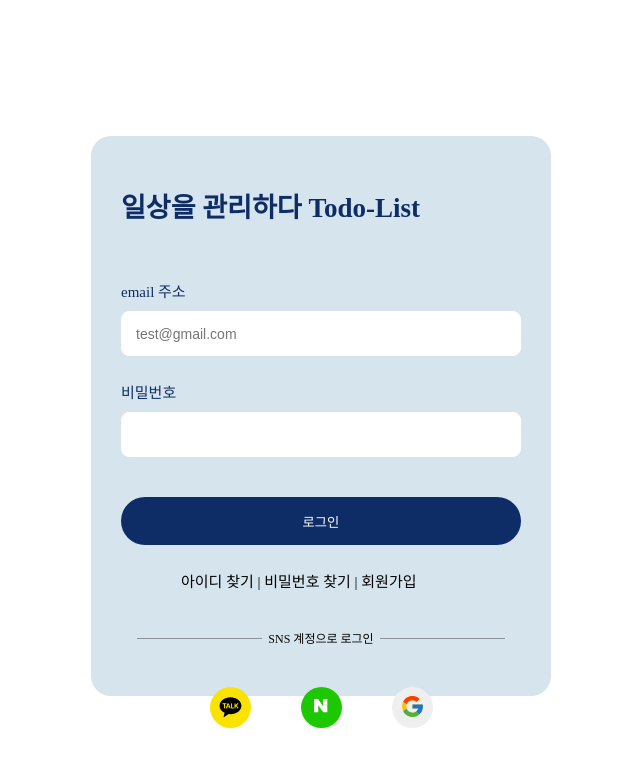
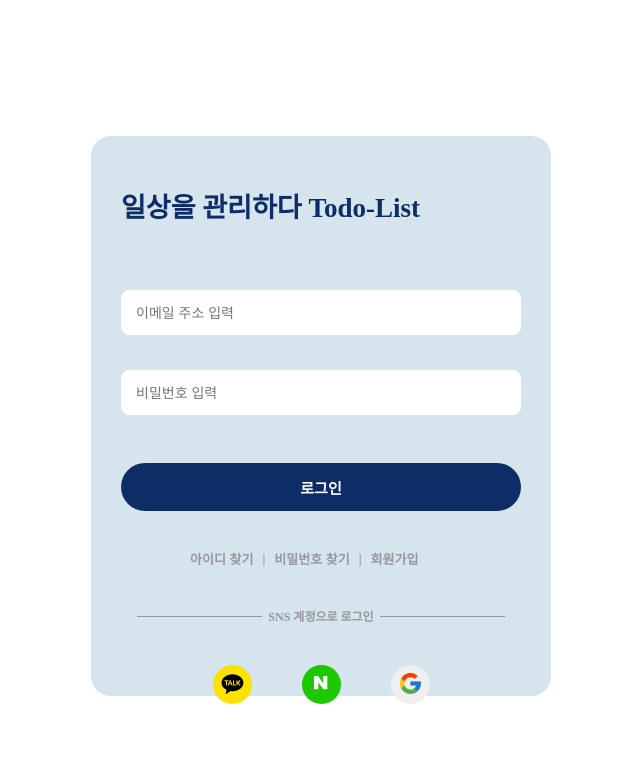
Before and after one commit to 20210805jiwoo/tave-todolist, a React (Create React App) app: page / in a window 1280 px wide. Shown: the top 766 px of the page, without its empty margins (319-959 px from the left). Built offline with nearby package versions, Linux system fonts and the light colour scheme; some icons are missing; the HTML template or start-up script is replaced by a standard one.

Commit message:
navigate로 페이지 연결

```diff
--- a/package.json
+++ b/package.json
@@ -12,6 +12,7 @@
     "react": "^18.2.0",
     "react-dom": "^18.2.0",
     "react-icons": "^4.11.0",
+    "react-router-dom": "^6.16.0",
     "react-scripts": "^5.0.1",
     "redux": "^4.2.1",
     "web-vitals": "^2.1.4"
--- a/src/App.js
+++ b/src/App.js
@@ -1,10 +1,26 @@
+import React from 'react';
+import { BrowserRouter as Router, Routes, Route } from 'react-router-dom';
 import Login from "./Login";
+import FindId from "./FindId";
+import FindPwd from "./FindPwd";
+import SignUp from "./SignUp";
+import Kakao from './SocialLogin/Kakao';
+import Naver from './SocialLogin/Naver';
+import Google from './SocialLogin/Google';
 
 function App() {
   return (
-    <div>
-      <Login />
-    </div>
+    <Router>
+      <Routes>
+        <Route path="/" element={<Login />} />
+        <Route path="/findid" element={<FindId />} />
+        <Route path="/findpwd" element={<FindPwd />} />
+        <Route path="/signup" element={<SignUp />} />
+        <Route path="/kakao" element={<Kakao />} />
+        <Route path="/naver" element={<Naver />} />
+        <Route path="/google" element={<Google />} />
+      </Routes>
+    </Router>
   )
 }
 
--- /dev/null
+++ b/src/FindId.jsx
@@ -0,0 +1,11 @@
+import React from 'react';
+
+function FindId() {
+    return (
+    <div>
+        아이디 찾기 페이지
+    </div>
+    );
+}
+
+export default FindId;
--- /dev/null
+++ b/src/FindPwd.jsx
@@ -0,0 +1,11 @@
+import React from 'react';
+
+function FindPwd() {
+    return (
+    <div>
+        비밀번호 찾기 페이지
+    </div>
+    );
+}
+
+export default FindPwd;
--- a/src/Login.jsx
+++ b/src/Login.jsx
@@ -1,32 +1,38 @@
 import React from 'react'
+import { useNavigate } from 'react-router-dom';
 import './index.css';
 import {FcGoogle} from 'react-icons/fc';
 import {SiNaver} from 'react-icons/si';
 import {RiKakaoTalkFill} from 'react-icons/ri';
+import {PiNotepad} from 'react-icons/pi';
 
 export default function Login() {
+    const navigate = useNavigate();
+
     return (
         <div className="page">
             <div className='title'>
-                일상을 관리하다 Todo-List<br/>
+                일상을 관리하다 Todo-List
+                <PiNotepad className='note'/><br/>
             </div>
 
             <div className='content'>
-                <div className='inputTitle'>email 주소</div>
+                {/* <div className='inputTitle'>email 주소</div> */}
                 <div className='inputWrap'>
                     <input
                     className='input'
-                    placeholder='test@gmail.com'/>
+                    placeholder='이메일 주소 입력'/>
                 </div>
                 {/* <div className='errorMessage'>
                     올바른 이메일을 입력하세요.
                 </div> */}
 
-                <div className='inputTitle'>비밀번호</div>
+                {/* <div className='inputTitle'>비밀번호</div> */}
                 <div className='inputWrap'>
                     <input
                     className='input'
-                    type='password'/>
+                    type='password'
+                    placeholder='비밀번호 입력'/>
                 </div>
                 {/* <div className='errorMessage'>
                     영문, 숫자, 특수문자 포함 8자 이상 입력해주세요.
@@ -37,19 +43,23 @@ export default function Login() {
                 </div>
 
                 <div className='option'>
-                    아이디 찾기 | 비밀번호 찾기 | 회원가입 <br/>
+                <button onClick={()=>{navigate("/findid")}} className='accountbutton'>아이디 찾기</button>
+                    <p className='accountbutton'>|</p>
+                <button onClick={()=>{navigate("/findpwd")}} className='accountbutton'>비밀번호 찾기</button>
+                    <p className='accountbutton'>|</p>
+                <button onClick={()=>{navigate("/signup")}} className='accountbutton'>회원가입</button>
                 </div>
 
                 <div className='hr-sen'>SNS 계정으로 로그인</div>
 
                 <div className='social-login'>
-                    <button onClick={''} className='kakao'>
+                    <button onClick={()=>{navigate("/kakao")}} className='kakao'>
                     <RiKakaoTalkFill className='detail'/>
                     </button>
-                    <button onClick={''} className='naver'>
+                    <button onClick={()=>{navigate("/naver")}} className='naver'>
                     <SiNaver className='naverdetail' />
                     </button>
-                    <button onClick={''} className='google'>
+                    <button onClick={()=>{navigate("/google")}} className='google'>
                     <FcGoogle className='detail'/>
                     </button>
                 </div>
--- /dev/null
+++ b/src/SignUp.jsx
@@ -0,0 +1,11 @@
+import React from 'react';
+
+function SignUp() {
+    return (
+    <div>
+        회원가입 페이지
+    </div>
+    );
+}
+
+export default SignUp;
--- /dev/null
+++ b/src/SocialLogin/Google.jsx
@@ -0,0 +1,11 @@
+import React from 'react';
+
+function Google() {
+    return (
+    <div>
+        구글로 로그인하기
+    </div>
+    );
+}
+
+export default Google;
--- /dev/null
+++ b/src/SocialLogin/Kakao.jsx
@@ -0,0 +1,11 @@
+import React from 'react';
+
+function Kakao() {
+    return (
+    <div>
+        카카오톡으로 로그인하기
+    </div>
+    );
+}
+
+export default Kakao;
--- /dev/null
+++ b/src/SocialLogin/Naver.jsx
@@ -0,0 +1,11 @@
+import React from 'react';
+
+function Naver() {
+    return (
+    <div>
+        네이버로 로그인하기
+    </div>
+    );
+}
+
+export default Naver;
--- a/src/index.css
+++ b/src/index.css
@@ -25,17 +25,17 @@
     flex: 1;
 }
 
-.inputTitle {
+/* .inputTitle {
     font-size: 15px;
     margin-top: 25px;
     color: #0e2d67;
-}
+} */
 
 .inputWrap {
     display: flex;
     border-radius: 8px;
     padding: 12px;
-    margin-top: 10px;
+    margin-top: 35px;
     border: 1px solid #fff;
     background-color: #fff;
 }
@@ -64,10 +64,18 @@
     border-radius: 64px;
     background-color: rgb(14, 45, 103);
     color: white;
-    margin-top: 10%;
+    font-weight: 600;
+    margin-top: 12%;
     cursor: pointer;
+    font-size: 15px;
 }
 
+.note {
+    position: absolute;
+    width: 49px;
+    height: 49px;
+    margin-left: 14px;
+}
 .option {
     display: flex;
     align-items: center;
@@ -76,18 +84,35 @@
     margin-left: 15%;
 }
 
+.accountbutton{
+    display: flex;
+    justify-content: center;
+    border:none;
+    background-color: #d5e4ed;
+    color: #96979C;
+    font-size: 13px;
+    font-weight: 600;
+    line-height: 16px;
+    margin-top: 15px;
+    margin-bottom:auto;
+    margin-left: 3px;
+}
+
 .hr-sen {
     display: flex;
     flex-basis: 100%;
     align-items: center;
     font-size: 12px;
     margin: 38px 10px;
+    color: #96979C;
+    font-weight: 700;
 }
 
 .hr-sen::before, .hr-sen::after {
     content: "";
     flex-grow: 1;
-    background: rgba(0, 0, 0, 0.35);
+    /* background: rgba(0, 0, 0, 0.35);  */
+    background: #96979C;
     height: 1px;
     font-size: 0px;
     line-height: 0px;
@@ -103,8 +128,8 @@
 .naver {
     border-radius: 100%;
     border: none;
-    width: 41px;
-    height: 41px;
+    width: 39px;
+    height: 39px;
     background-color: #1DC800;
     margin-left: 10px;
     color: #fff;
@@ -113,8 +138,8 @@
 .kakao {
     border-radius: 100%;
     border: none;
-    width: 41px;
-    height: 41px;
+    width: 39px;
+    height: 39px;
     margin-right: 40px;
     background-color: #FAE300;
 }
@@ -127,7 +152,7 @@
 .google {
     border-radius: 100%;
     border: none;
-    width: 41px;
-    height: 41px;
+    width: 39px;
+    height: 39px;
     margin-left: 50px;
 }
```
Also changed, not shown: 1 other file (tests, documents, lock files or other folders).
